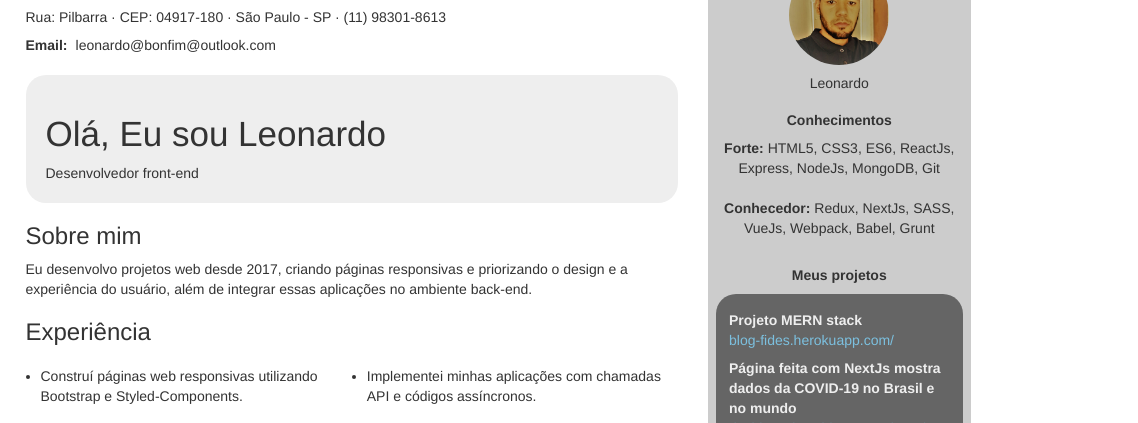
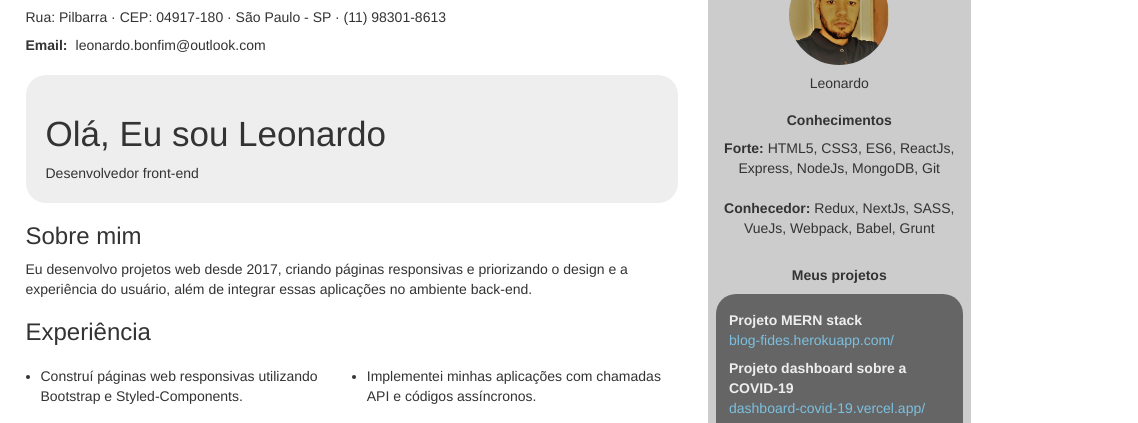
Before and after one commit to leotavares21/portfolio-web, a website: page index.html in a window 1280 px wide. Shown: the part 63-486 px from the top of the page, 142-1280 px from the left. Drawn offline with nearby package versions, Linux system fonts and the light colour scheme.

Commit message:
Update index.html

```diff
--- a/index.html
+++ b/index.html
@@ -52,7 +52,7 @@
                 >Rua: Pilbarra · CEP: 04917-180 · São Paulo - SP · (11)
                 98301-8613</span
               >
-              <span><strong>Email:</strong>leonardo@bonfim@outlook.com</span>
+              <span><strong>Email:</strong>leonardo.bonfim@outlook.com</span>
             </address>
 
             <div class="banner">
@@ -155,7 +155,7 @@
                   </li>
                   <li class="col-12">
                     <strong>
-                      Página feita com NextJs mostra dados da COVID-19 no Brasil e no mundo
+                      Projeto dashboard sobre a COVID-19
                     </strong>
                     <a href="https://dashboard-covid-19.vercel.app/" target="blank">
                       dashboard-covid-19.vercel.app/
```
